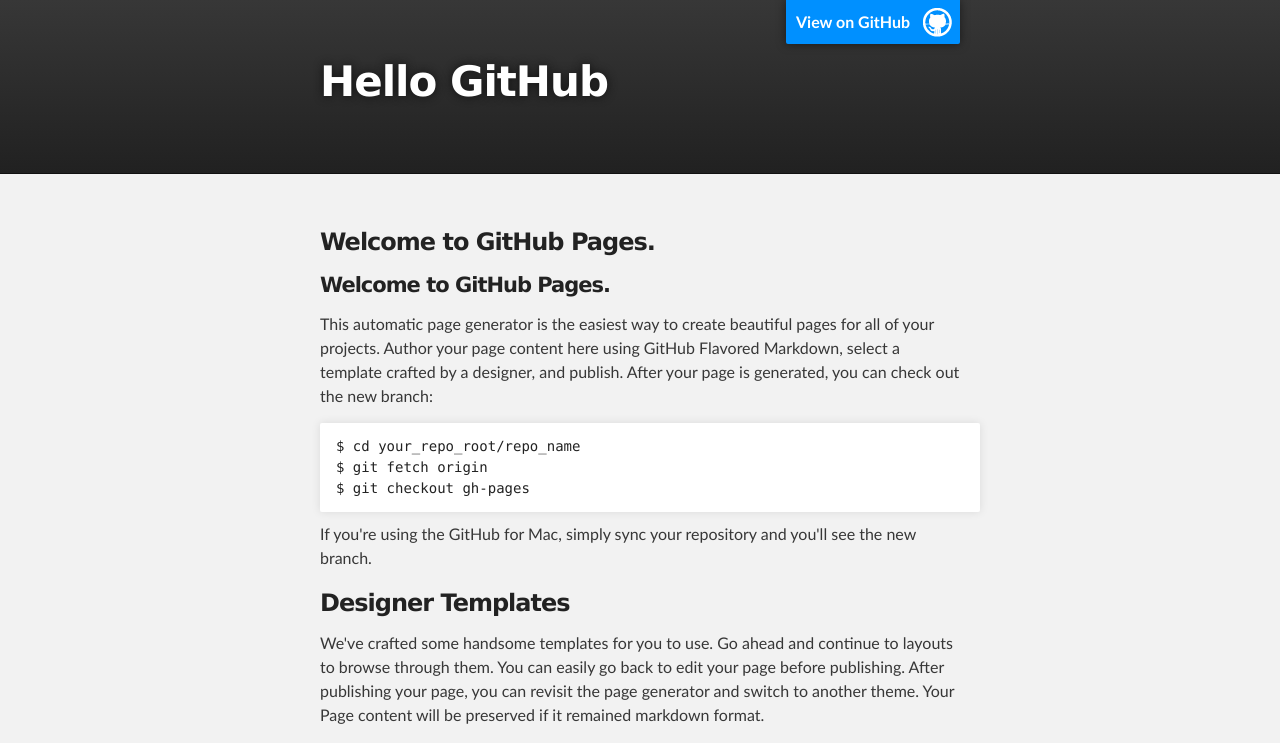
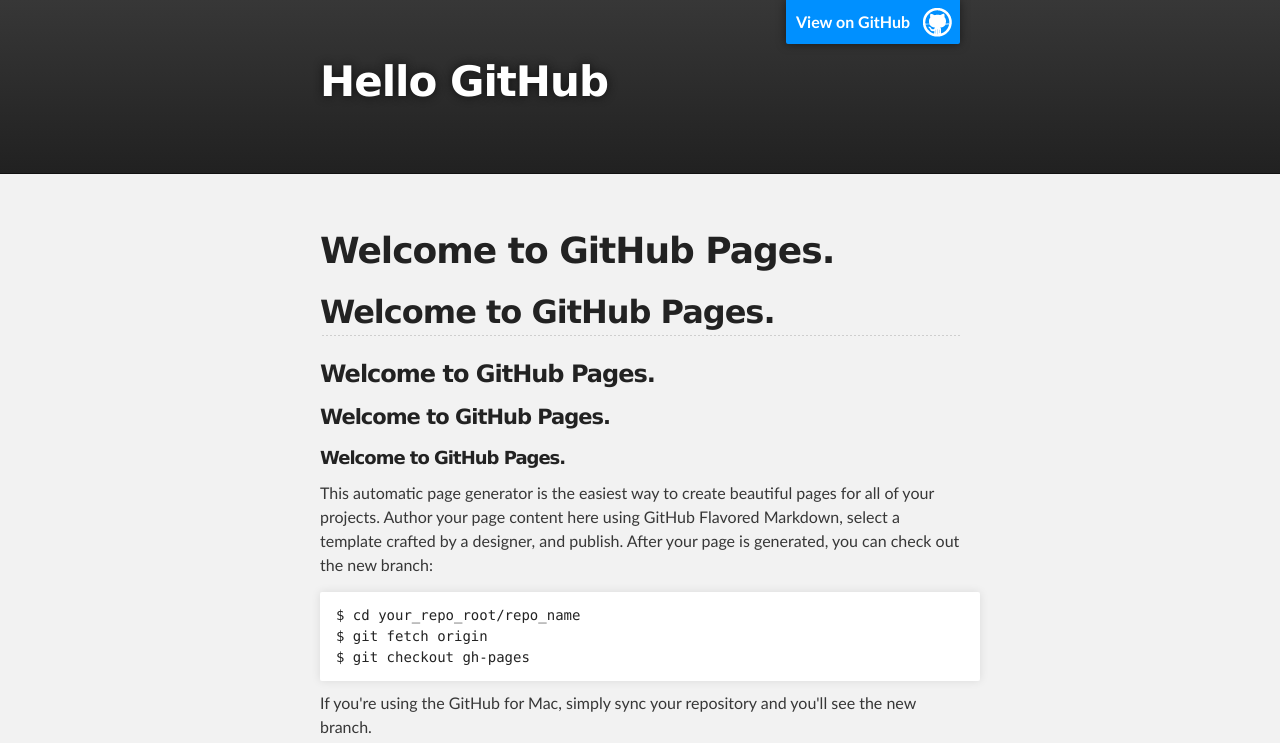
Before and after one commit to mtymytk/mtymytk.github.io, a plain HTML site: page index.html in a window 1280 px wide. Shown: the top 743 px of the page. Drawn offline with Linux system fonts and the light colour scheme.

Commit message:
Replace master branch with page content via GitHub

```diff
--- a/index.html
+++ b/index.html
@@ -27,13 +27,25 @@
     <!-- MAIN CONTENT -->
     <div id="main_content_wrap" class="outer">
       <section id="main_content" class="inner">
-        <h3>
+        <h1>
 <a name="welcome-to-github-pages" class="anchor" href="#welcome-to-github-pages"><span class="octicon octicon-link"></span></a><strong>Welcome to GitHub Pages.</strong>
+</h1>
+
+<h2>
+<a name="welcome-to-github-pages-1" class="anchor" href="#welcome-to-github-pages-1"><span class="octicon octicon-link"></span></a><strong>Welcome to GitHub Pages.</strong>
+</h2>
+
+<h3>
+<a name="welcome-to-github-pages-2" class="anchor" href="#welcome-to-github-pages-2"><span class="octicon octicon-link"></span></a><strong>Welcome to GitHub Pages.</strong>
 </h3>
 
 <h4>
-<a name="welcome-to-github-pages-1" class="anchor" href="#welcome-to-github-pages-1"><span class="octicon octicon-link"></span></a><strong>Welcome to GitHub Pages.</strong>
+<a name="welcome-to-github-pages-3" class="anchor" href="#welcome-to-github-pages-3"><span class="octicon octicon-link"></span></a><strong>Welcome to GitHub Pages.</strong>
 </h4>
+
+<h5>
+<a name="welcome-to-github-pages-4" class="anchor" href="#welcome-to-github-pages-4"><span class="octicon octicon-link"></span></a><strong>Welcome to GitHub Pages.</strong>
+</h5>
 
 <p>This automatic page generator is the easiest way to create beautiful pages for all of your projects. Author your page content here using GitHub Flavored Markdown, select a template crafted by a designer, and publish. After your page is generated, you can check out the new branch:</p>
 
```
Also changed, not shown: params.json (+1 -1 lines).
